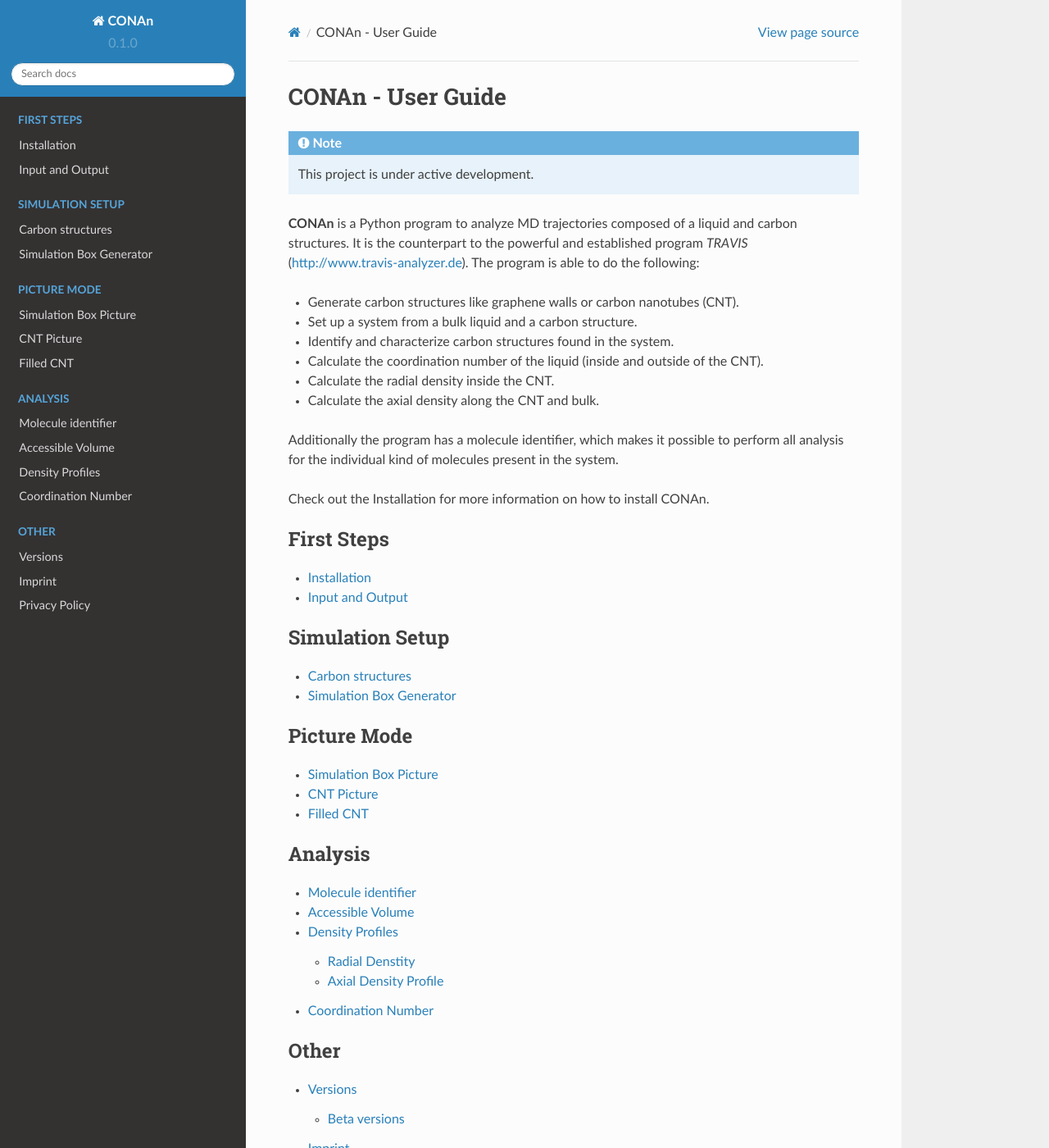
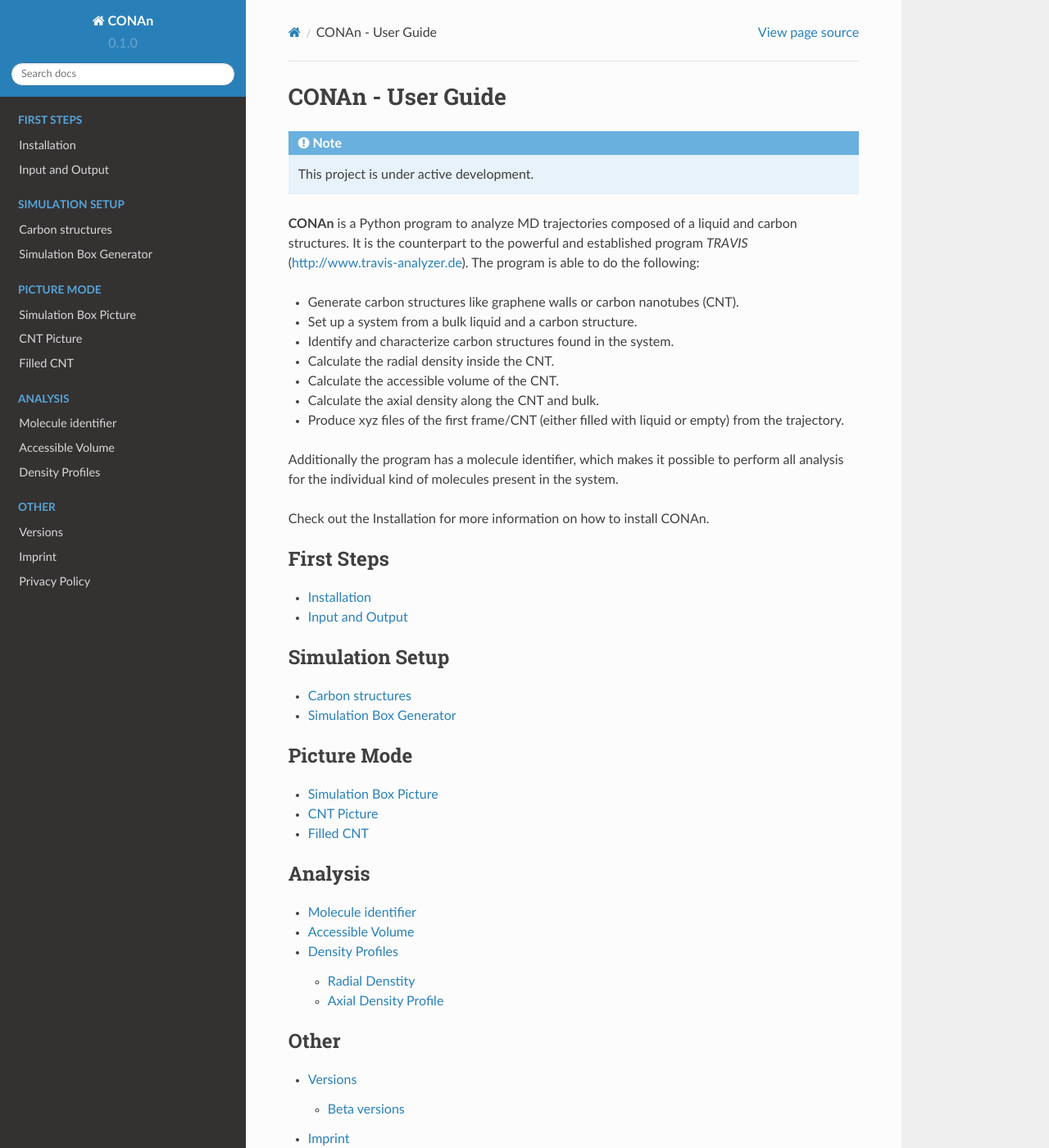
Before and after one commit to LeonardDick/rtd-tutorial, a Sphinx documentation site: the page built from docs/source/index.rst, in a window 1280 px wide and 1400 px high. Shown: the whole window at 82% size. Built offline with Sphinx 7.4.7 and the Read the Docs theme 2.0.0, drawn with Linux system fonts in a browser that asks for light colours.

Commit message:
rm_coord

```diff
--- a/docs/source/analysis/coord_num.rst
+++ /dev/null
@@ -1,3 +0,0 @@
-Coordination Number
-===================
-Compute the coordination number for a given liquid molecule inside and outside the pore.
--- a/docs/source/index.rst
+++ b/docs/source/index.rst
@@ -12,9 +12,10 @@
 * Generate carbon structures like graphene walls or carbon nanotubes (CNT).
 * Set up a system from a bulk liquid and a carbon structure.
 * Identify and characterize carbon structures found in the system.
-* Calculate the coordination number of the liquid (inside and outside of the CNT).
 * Calculate the radial density inside the CNT.
+* Calculate the accessible volume of the CNT.
 * Calculate the axial density along the CNT and bulk.
+* Produce xyz files of the first frame/CNT (either filled with liquid or empty) from the trajectory.
 
 Additionally the program has a molecule identifier, which makes it possible to perform all analysis for the individual kind of molecules present in the system.
 
```
Also changed, not shown: other parts of docs/source/index.rst (+0 -1 lines).
